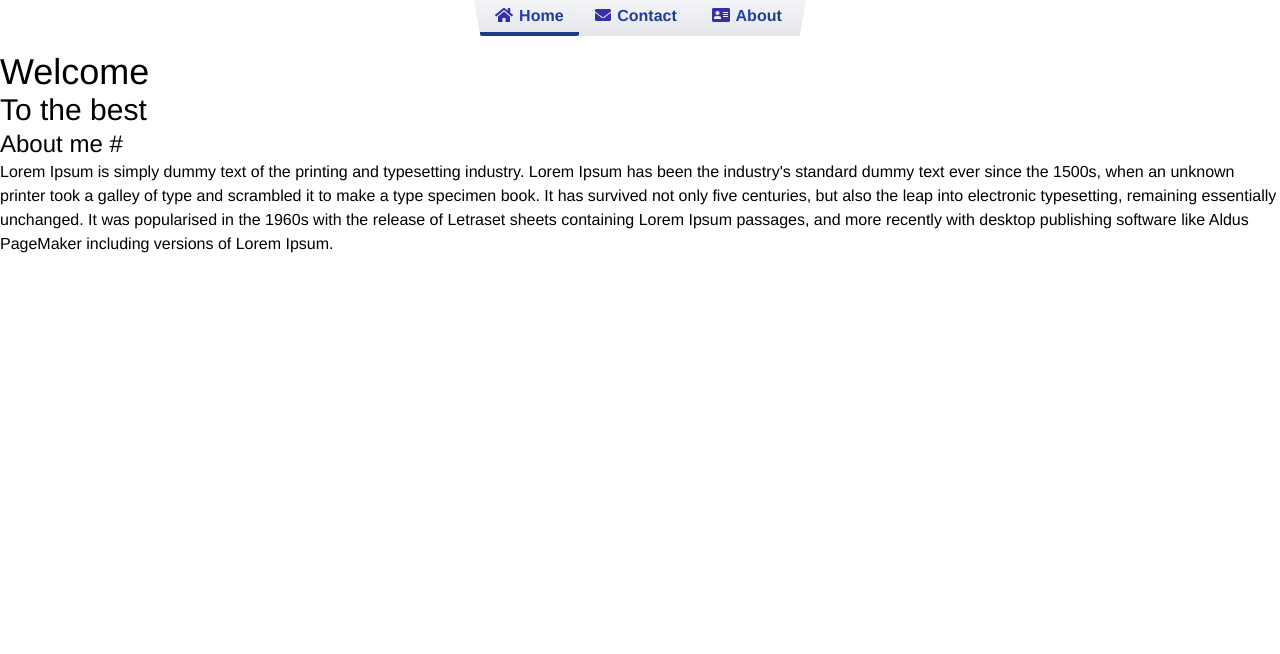
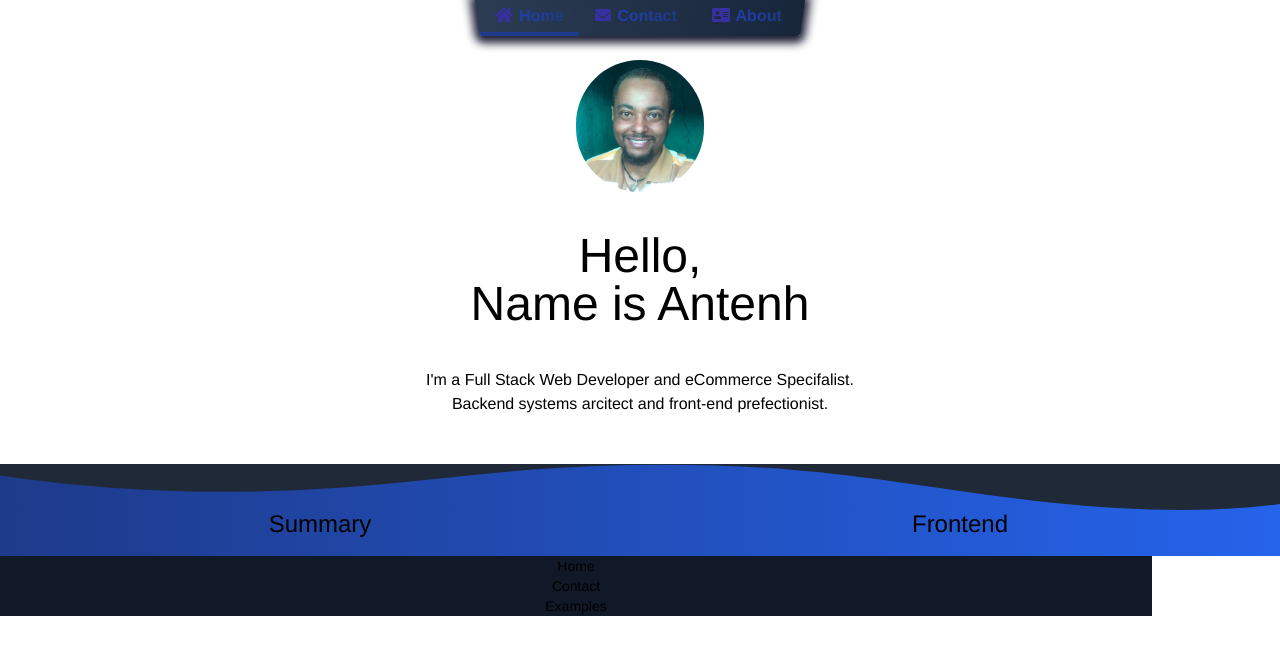
Before and after one commit to FalconOne/website-1, a Vue app in the folder frontend/: page / in a window 1280 px wide. Shown: the top 654 px of the page. Built offline with nearby package versions, Linux system fonts and the light colour scheme.

Commit message:
UI/UX changes to home and main navigation  - Added hero section with picture & copy, & other section to home page  - Added Footer component and included to the App.vue  - Changed page transion behavior  - Update dark mode default bg colors

```diff
--- a/frontend/index.html
+++ b/frontend/index.html
@@ -6,7 +6,7 @@
     <meta name="viewport" content="width=device-width, initial-scale=1.0" />
     <title>Vite App</title>
   </head>
-  <body class="bg-white dark:bg-black dark:bg-opacity-80 dark:text-white">
+  <body class="bg-white dark:bg-gray-800 dark:text-white">
     <div id="app"></div>
     <script type="module" src="/src/main.ts"></script>
   </body>
--- a/frontend/src/App.vue
+++ b/frontend/src/App.vue
@@ -3,18 +3,18 @@
 // Check out https://v3.vuejs.org/api/sfc-script-setup.html#sfc-script-setup
 import { ref } from "vue";
 import MainNav from "./components/navigation/MainNav.vue";
+import Footer from "./components/Footer.vue";
 </script>
 
 <template>
     <header class="main-header"></header>
     <MainNav />
-    <article class="content">
-        <router-view v-slot="{ Component }">
-            <transition name="fade" mode="out-in">
-                <component :is="Component" />
-            </transition>
-        </router-view>
-    </article>
+    <router-view v-slot="{ Component }">
+        <transition name="fade" mode="out-in">
+            <component :is="Component" />
+        </transition>
+    </router-view>
+    <Footer />
 </template>
 
 <style>
@@ -24,22 +24,19 @@ import MainNav from "./components/navigation/MainNav.vue";
     -moz-osx-font-smoothing: grayscale;
 }
 .content {
-    margin: 0 auto;
-    position: relative;
-    text-align: left;
+    @apply w-full mt-0 mb-0 mx-auto relative text-center;
 }
-
 /* Transitions */
 .fade-enter-from {
-    opacity: 0;
-    @apply transform translate-x-28;
+    /* @apply opacity-0 transform translate-x-28; */
+    @apply opacity-0;
 }
 .fade-enter-active {
     transition: 0.3s ease-out;
 }
 .fade-leave-to {
-    opacity: 1;
-    @apply transform -translate-x-28;
+    /* @apply opacity-100 transform -translate-y-28; */
+    @apply opacity-100;
 }
 .fade-leave-active {
     transition: all 0.3s ease-in;
--- /dev/null
+++ b/frontend/src/components/Footer.vue
@@ -0,0 +1,17 @@
+<template>
+    <footer>
+        <div clas="content">
+            <ul>
+                <li><a href="" title="">Home</a></li>
+                <li><a href="" title="">Contact</a></li>
+                <li><a href="" title="">Examples</a></li>
+            </ul>
+        </div>
+    </footer>
+</template>
+
+<style scoped>
+footer {
+    @apply w-screen bg-gray-900 max-w-6xl text-center text-sm;
+}
+</style>
--- a/frontend/src/components/navigation/MainNav.vue
+++ b/frontend/src/components/navigation/MainNav.vue
@@ -17,7 +17,22 @@
 
 <style scoped>
 nav {
-    @apply w-80 grid grid-cols-3 relative mb-4 mx-auto p-0 text-center sticky top-0 z-50;
+    @apply w-80 grid grid-cols-3 mb-4 mx-auto p-0 text-center sticky top-0 z-50;
+}
+nav:after {
+    @apply absolute w-full h-full top-0 left-0
+        rounded-none rounded-br-sm rounded-bl-sm bg-gradient-to-b
+        from-gray-100 to-gray-200
+        /* Dark Mode */
+        dark:from-gray-600 dark:to-gray-500;
+
+    content: "";
+    z-index: -1;
+    transform: perspective(100px) rotateX(355deg);
+    transform-origin: center bottom;
+    box-shadow: 0px 2px 10px 5px rgb(24, 25, 49);
+    background: #212327;
+    background: linear-gradient(90deg, rgb(43, 60, 83) 0%, rgb(24, 38, 58) 100%);
 }
 a {
     @apply mr-2 font-semibold p-1 rounded-sm no-underline;
@@ -29,7 +44,7 @@ a > span.link-text {
     @apply ml-1.5 text-transparent bg-clip-text bg-gradient-to-r
         from-blue-800 to-blue-900
         /* Dark Mode */
-        dark:from-yellow-400 dark:to-yellow-500;
+        dark:from-gray-200 dark:to-gray-300;
 }
 a:hover,
 a.router-link-active {
@@ -44,17 +59,4 @@ a > svg {
         /* Dark Mode */
         dark:text-yellow-300;
 }
-nav:after {
-    content: "";
-    z-index: -1;
-    transform: perspective(120px) rotateX(-7deg);
-    transform-origin: center bottom;
-    /* box-shadow: 0px 2px 10px 5px rgb(46, 46, 46); */
-
-    @apply absolute w-full h-full top-0 left-0
-        rounded-none rounded-br-sm rounded-bl-sm bg-gradient-to-b
-        from-gray-100 to-gray-200
-        /* Dark Mode */
-        dark:from-gray-600 dark:to-gray-500;
-}
 </style>
--- a/frontend/src/pages/Home.vue
+++ b/frontend/src/pages/Home.vue
@@ -1,11 +1,90 @@
-<script setup lang="ts">
-</script>
+<template>
+    <div class="home">
+        <div class="hero">
+            <div class="content">
+                <img src="../assets/img/ant-profile-pic.jpg" alt="Antenh" width="100" height="100" />
+                <h1>
+                    Hello,
+                    <br />Name is Antenh
+                </h1>
+                <p>
+                    I'm a Full Stack Web Developer and eCommerce Specifalist.
+                    <br />Backend systems arcitect and front-end prefectionist.
+                </p>
+            </div>
+        </div>
+        <div class="summary hidden">
+            <div class="content">
+                <h2>Technical Summary</h2>
+                <p>10+ years of experience</p>
+                <p></p>
+                <p></p>
+            </div>
+        </div>
+        <div class="experience">
+            <div class="content">
+                <div class="section">
+                    <h3>Summary</h3>
+                </div>
+                <div class="section">
+                    <h3>Frontend</h3>
+                </div>
+            </div>
+            <div class="experience-wave-devider">
+                <svg
+                    data-name="Layer 1"
+                    xmlns="http://www.w3.org/2000/svg"
+                    viewBox="0 0 1200 120"
+                    preserveAspectRatio="none"
+                >
+                    <path
+                        d="M321.39,56.44c58-10.79,114.16-30.13,172-41.86,82.39-16.72,168.19-17.73,250.45-.39C823.78,31,906.67,72,985.66,92.83c70.05,18.48,146.53,26.09,214.34,3V0H0V27.35A600.21,600.21,0,0,0,321.39,56.44Z"
+                        class="shape-fill"
+                    />
+                </svg>
+            </div>
+        </div>
+    </div>
+</template>
 
-<template>
-        <h1>Welcome</h1>
-        <h2>To the best</h2>
-        <h3>About me <a href="#">#</a></h3>
-        <p>
-            Lorem Ipsum is simply dummy text of the printing and typesetting industry. Lorem Ipsum has been the industry's standard dummy text ever since the 1500s, when an unknown printer took a galley of type and scrambled it to make a type specimen book. It has survived not only five centuries, but also the leap into electronic typesetting, remaining essentially unchanged. It was popularised in the 1960s with the release of Letraset sheets containing Lorem Ipsum passages, and more recently with desktop publishing software like Aldus PageMaker including versions of Lorem Ipsum.
-        </p>
-</template>
+<style scoped>
+.hero {
+    @apply w-full p-2;
+}
+.hero > .content > img {
+    @apply rounded-full w-32 mx-auto;
+}
+.hero > .content > h1 {
+    @apply mt-10 text-5xl;
+}
+.hero > .content > p {
+    @apply mt-10;
+}
+.experience {
+    @apply relative w-full bg-gradient-to-r from-blue-900 to-blue-600 mt-10 pt-7 ;
+}
+.experience > .content {
+    @apply grid grid-cols-2;
+}
+.experience > .content > .section {
+    @apply w-full p-4;
+}
+.experience-wave-devider {
+    position: absolute;
+    top: 0;
+    left: 0;
+    width: 100%;
+    overflow: hidden;
+    line-height: 0;
+}
+.experience-wave-devider svg {
+    position: relative;
+    display: block;
+    width: calc(100% + 1.3px);
+    height: 50px;
+}
+
+.experience-wave-devider .shape-fill {
+    @apply fill-current text-gray-800
+}
+</style>
```
Also changed, not shown: frontend/src/assets/img/ant-profile-pic.jpg (added).
